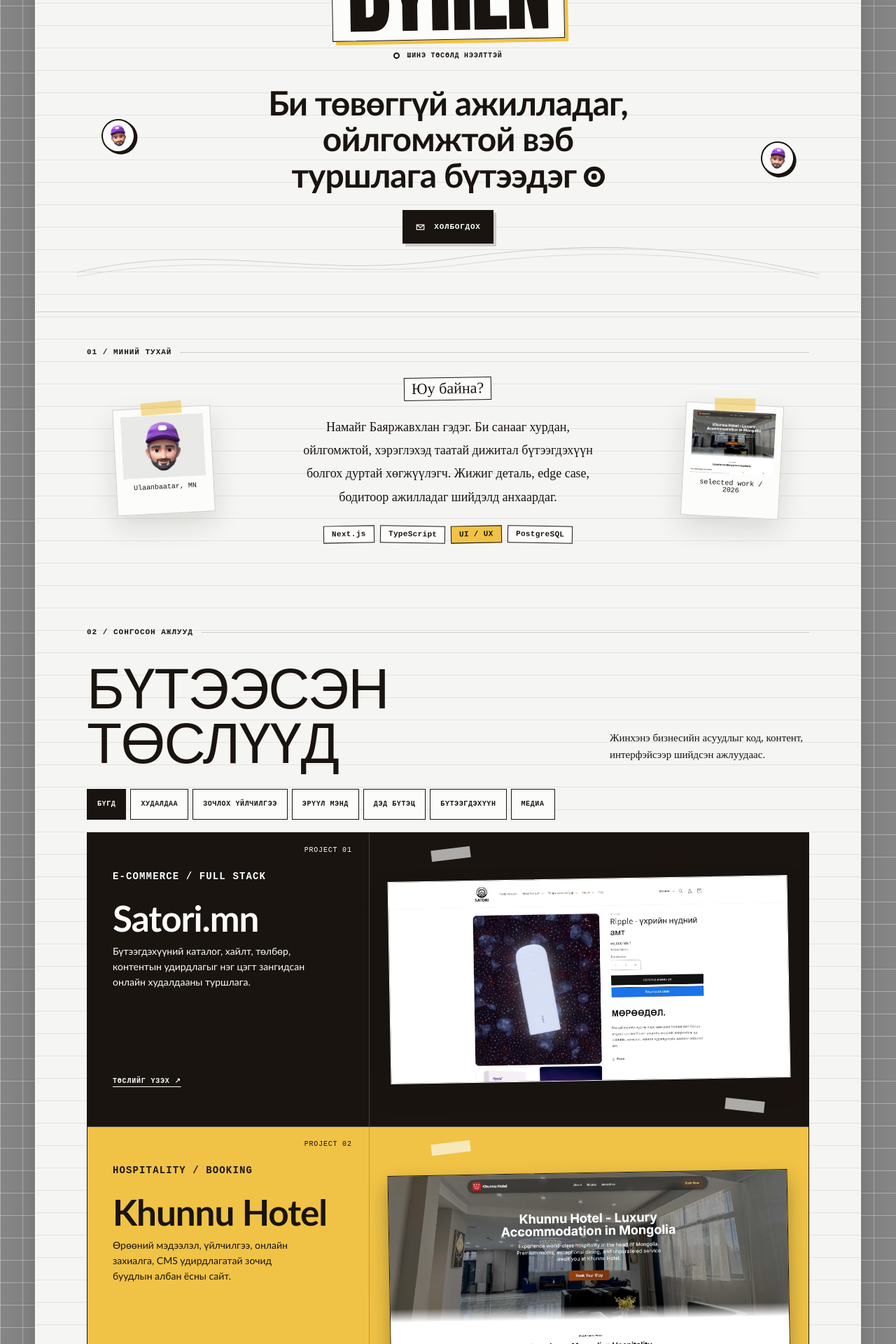
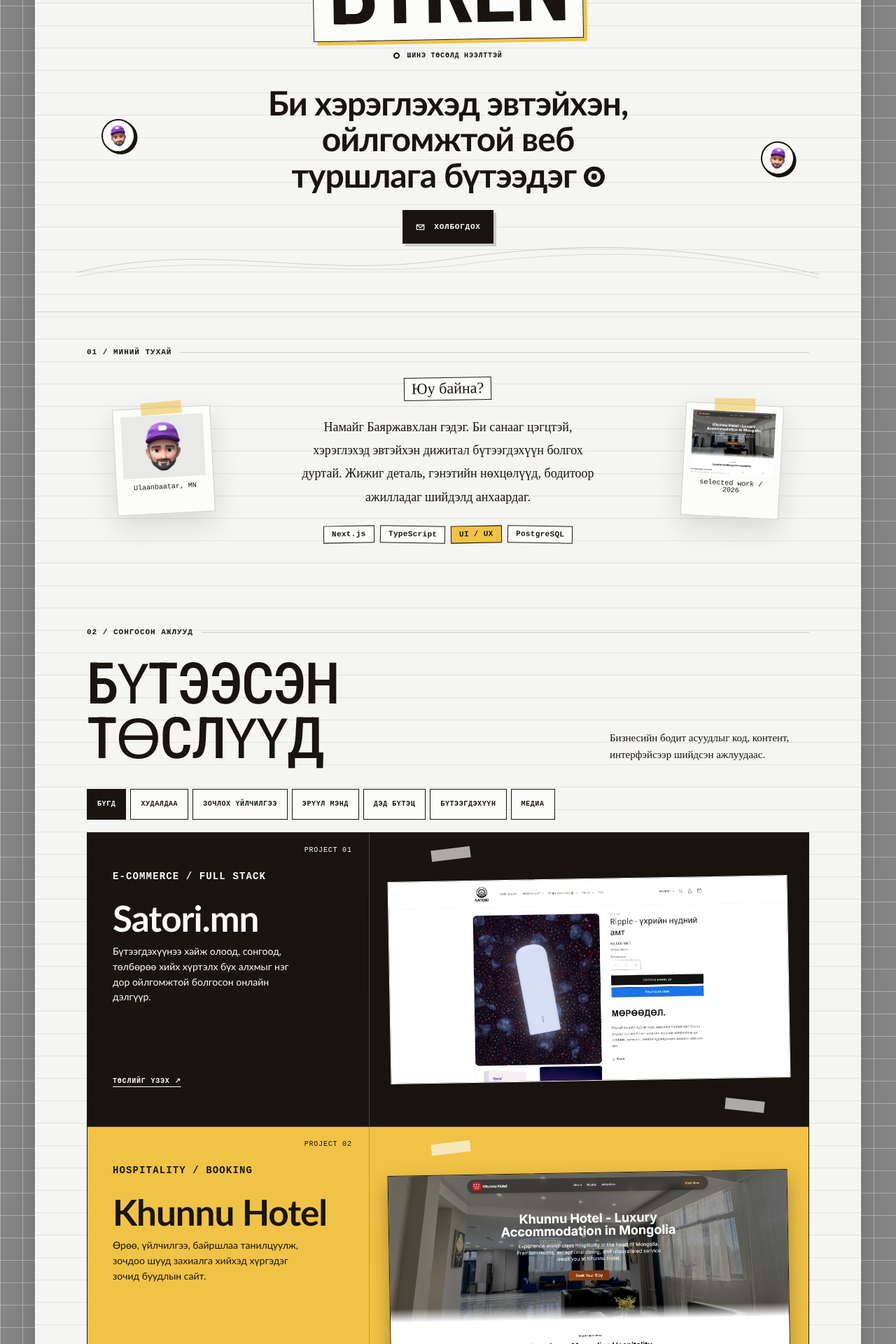
Before and after one commit to Byrln/Portfolio, a Next.js app: page / in a window 1280 px wide. Shown: the part 280-2200 px from the top of the page at 70% size. Built offline with nearby package versions, Linux system fonts and the light colour scheme.

Commit message:
Match portfolio typography and Mongolian copy

```diff
--- a/src/app/globals.css
+++ b/src/app/globals.css
@@ -1,3 +1,5 @@
+@import url("https://fonts.googleapis.com/css2?family=Roboto+Condensed:wght@400;500;600;700&display=swap");
+
 :root {
   --bg: oklch(0.9696 0.0026 106.45);
   --surface: oklch(0.9905 0.0026 106.45);
@@ -5,7 +7,8 @@
   --muted: oklch(0.6234 0 89.88);
   --border: oklch(0.8475 0.0041 106.49);
   --accent: oklch(0.8353 0.1466 88.51);
-  --font-display: Impact, Haettenschweiler, "Arial Narrow Bold", sans-serif;
+  /* Keep Mongolian Cyrillic glyphs in the same condensed face as Latin text. */
+  --font-display: "Roboto Condensed", Impact, Haettenschweiler, "Arial Narrow Bold", sans-serif;
   --font-body: "Trebuchet MS", "Aptos", sans-serif;
   --font-mono: "Cascadia Mono", "Courier New", monospace;
   --font-hand: "Segoe Print", "Bradley Hand", cursive;
--- a/src/portfolio/components/About.tsx
+++ b/src/portfolio/components/About.tsx
@@ -27,9 +27,9 @@
               Юу байна?
             </h2>
             <p>
-              Намайг Баяржавхлан гэдэг. Би санааг хурдан, ойлгомжтой,
-              хэрэглэхэд таатай дижитал бүтээгдэхүүн болгох дуртай хөгжүүлэгч.
-              Жижиг деталь, edge case, бодитоор ажилладаг шийдэлд анхаардаг.
+              Намайг Баяржавхлан гэдэг. Би санааг цэгцтэй, хэрэглэхэд эвтэйхэн
+              дижитал бүтээгдэхүүн болгох дуртай. Жижиг деталь, гэнэтийн
+              нөхцөлүүд, бодитоор ажилладаг шийдэлд анхаардаг.
             </p>
             <div className="skills" aria-label="Ур чадвар">
               {skills.map((skill) => (
--- a/src/portfolio/components/Hero.tsx
+++ b/src/portfolio/components/Hero.tsx
@@ -15,7 +15,7 @@
           Шинэ төсөлд нээлттэй
         </div>
         <p className="hero-statement" data-od-id="hero-headline">
-          Би төвөггүй ажилладаг, ойлгомжтой вэб туршлага бүтээдэг{" "}
+          Би хэрэглэхэд эвтэйхэн, ойлгомжтой веб туршлага бүтээдэг{" "}
           <span className="target" aria-hidden="true" />
         </p>
         <a
--- a/src/portfolio/components/ProjectShowcase.tsx
+++ b/src/portfolio/components/ProjectShowcase.tsx
@@ -1,3 +1,5 @@
+"use client";
+
 import { useState } from "react";
 import {
   projectFilters,
@@ -24,7 +26,7 @@
             төслүүд
           </h2>
           <p>
-            Жинхэнэ бизнесийн асуудлыг код, контент, интерфэйсээр шийдсэн
+            Бизнесийн бодит асуудлыг код, контент, интерфэйсээр шийдсэн
             ажлуудаас.
           </p>
         </div>
--- a/src/portfolio/data/projects.ts
+++ b/src/portfolio/data/projects.ts
@@ -44,7 +44,7 @@
     category: "commerce",
     discipline: "E-commerce / Full stack",
     summary:
-      "Бүтээгдэхүүний каталог, хайлт, төлбөр, контентын удирдлагыг нэг цэгт зангидсан онлайн худалдааны туршлага.",
+      "Бүтээгдэхүүнээ хайж олоод, сонгоод, төлбөрөө хийх хүртэлх бүх алхмыг нэг дор ойлгомжтой болгосон онлайн дэлгүүр.",
     url: "https://satori.mn",
     image: "/assets/project-satori.png",
     alt: "Satori.mn онлайн худалдааны төслийн дэлгэц",
@@ -56,7 +56,7 @@
     category: "hospitality",
     discipline: "Hospitality / Booking",
     summary:
-      "Өрөөний мэдээлэл, үйлчилгээ, онлайн захиалга, CMS удирдлагатай зочид буудлын албан ёсны сайт.",
+      "Өрөө, үйлчилгээ, байршлаа танилцуулж, зочдоо шууд захиалга хийхэд хүргэдэг зочид буудлын сайт.",
     url: "https://khunnuhotel.com",
     image: "/assets/project-khunnu.png",
     alt: "Khunnu Hotel төслийн дэлгэц",
@@ -69,7 +69,7 @@
     category: "health",
     discipline: "Healthcare / Web",
     summary:
-      "Үйлчилгээ, эмч нарын мэдээлэл, цаг авах урсгалыг ойлгомжтой нэгтгэсэн эмнэлгийн платформ.",
+      "Үйлчилгээ, эмчийн мэдээлэл, цаг захиалгыг нэг дороос ойлгомжтой хүргэдэг эмнэлгийн сайт.",
     url: "https://tosaclinic.com",
     image: "/assets/project-tosa.png",
     alt: "Tosa Clinic төслийн дэлгэц",
```
